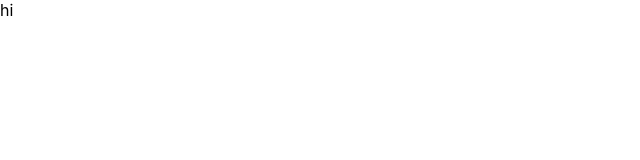
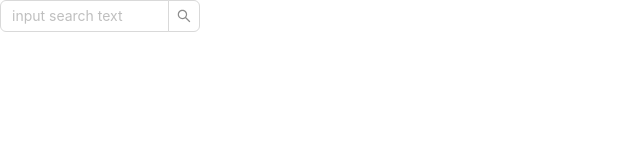
Before and after one commit to Sapnaasubedi/MovieApp, a React (Create React App) app in the folder movie-app/: page / in a window 1280 px wide. Shown: the top 160 px of the page, without its empty margins (0-640 px from the left). Built offline with nearby package versions, Linux system fonts and the light colour scheme.

Commit message:
feat: add search field

```diff
--- a/movie-app/src/App.js
+++ b/movie-app/src/App.js
@@ -1,8 +1,11 @@
+import { Input } from 'antd';
+const { Search } = Input;
+function App() {
+  const onSearch = (value, _e, info) => console.log(info?.source, value);
 
-function App() {
   return (
     <div className="App">
-      hi
+       <Search placeholder="input search text" onSearch={onSearch} style={{ width: 200 }} />
     </div>
   );
 }
```
